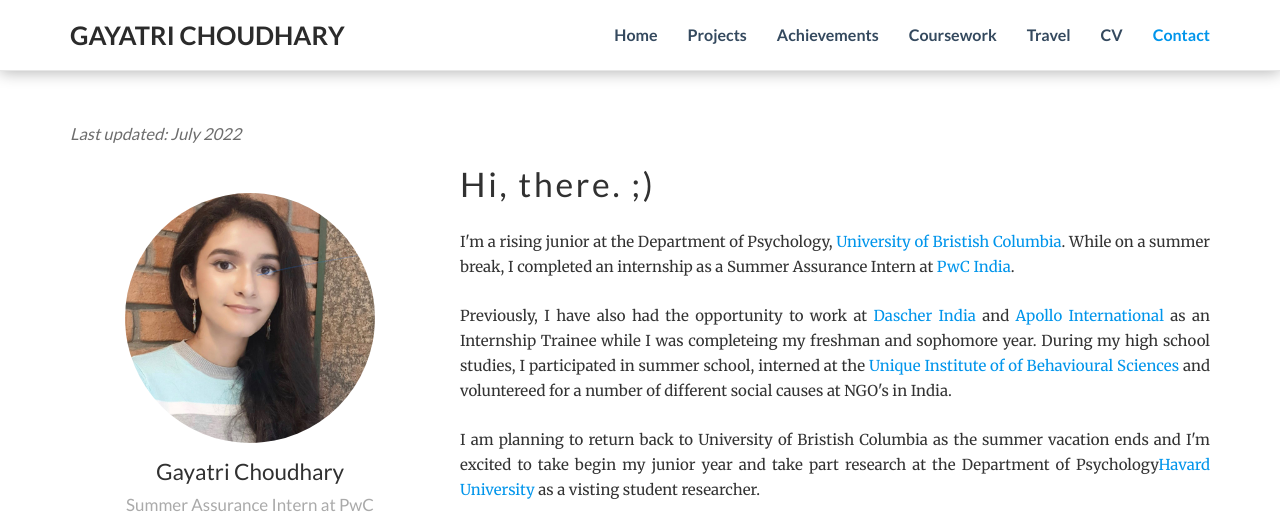
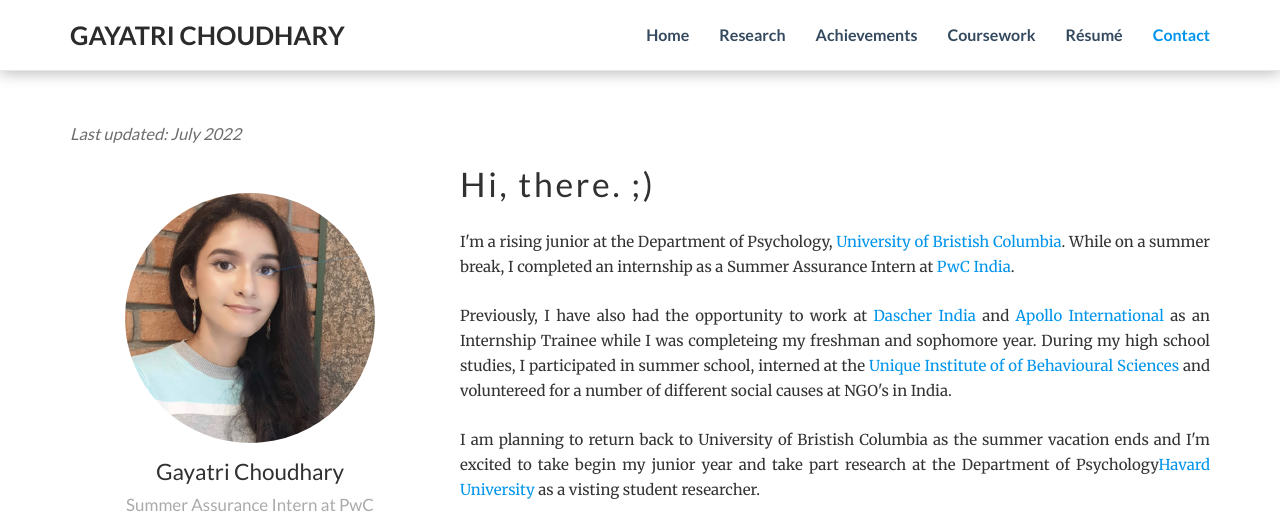
Before and after one commit to gayatricubc/gayatricubc.github.io, a plain HTML site: page index.html in a window 1280 px wide. Shown: the top 522 px of the page. Drawn offline with nearby package versions, Linux system fonts and the light colour scheme; some icons are missing.

Commit message:
Updated nav.html

```diff
--- a/nav.html
+++ b/nav.html
@@ -19,8 +19,8 @@
                     </a>
                 </li>
                 <li class="nav-item">
-                    <a href="/#projects" data-target="#projects">
-                        <span>Projects</span>
+                    <a href="/#research" data-target="#research">
+                        <span>Research</span>
                     </a>
                 </li>
                 <li class="nav-item">
@@ -38,14 +38,14 @@
                         <span>Coursework</span>
                     </a>
                 </li>
-                <li class="nav-item">
+                <!--<li class="nav-item">
                     <a href="">
                         <span>Travel</span>
                     </a>
-                </li>
+                </li>-->
                 <li class="nav-item">
                     <a href="">
-                        <span>CV</span>
+                        <span>Résumé</span>
                     </a>
                 </li>
                 <li class="nav-item">
```
